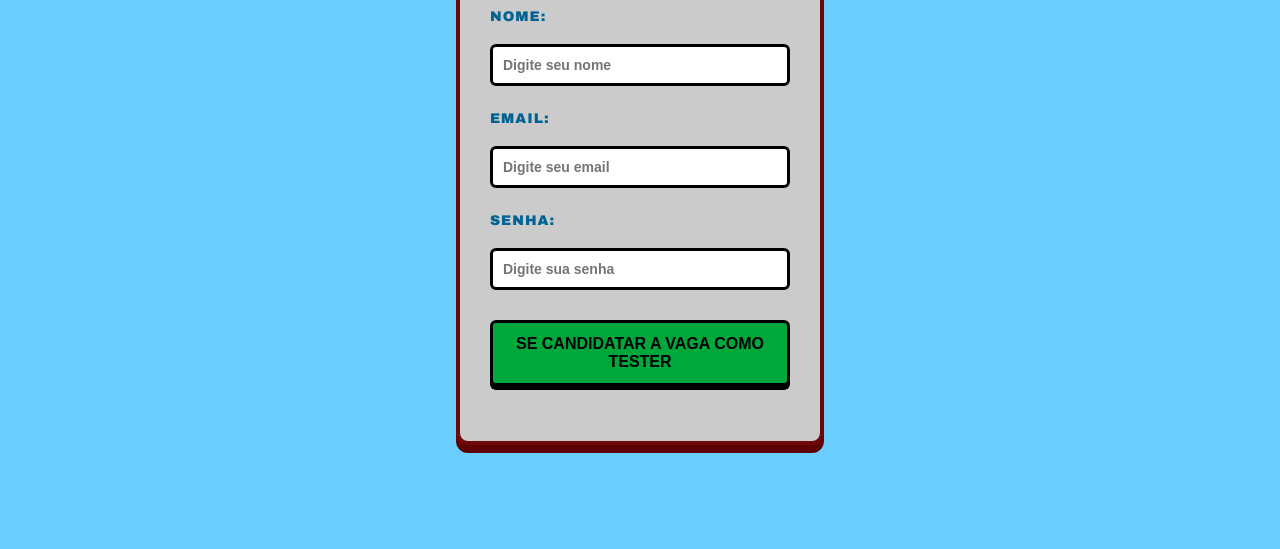
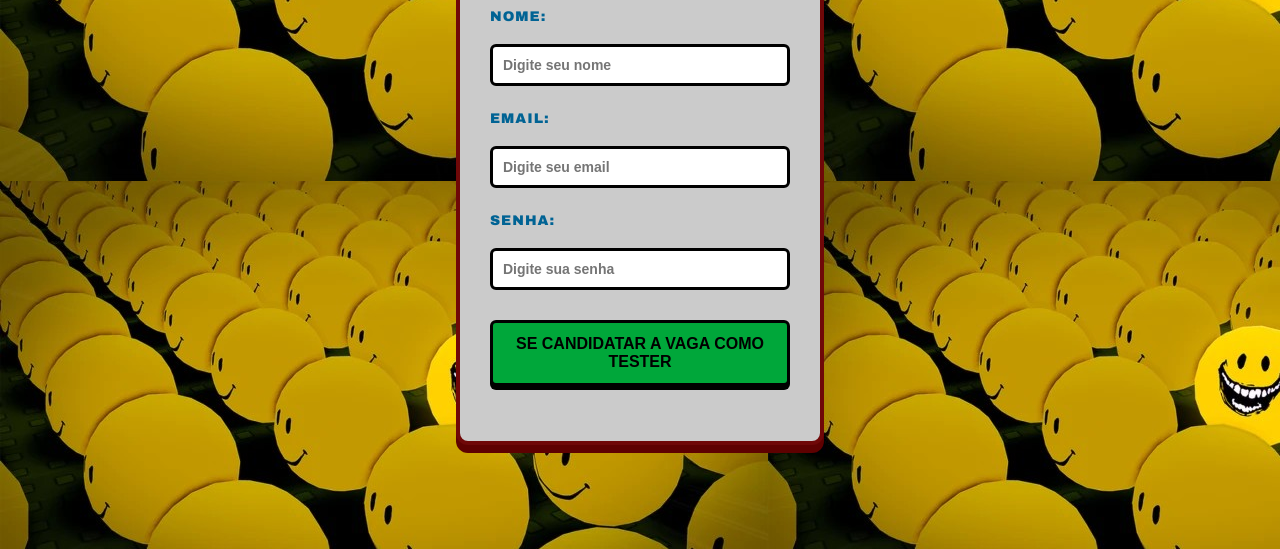
Before and after one commit to jaoousla/Ask-anything, a website: page public/cadastro.html in a window 1280 px wide. Shown: the part 251-800 px from the top of the page. Drawn offline with Linux system fonts and the light colour scheme.

Commit message:
Quarta vez

```diff
--- a/public/casdatro.css
+++ b/public/casdatro.css
@@ -1,5 +1,5 @@
 body {
-  background-color: #6bceff;
+  background-image: url("images/noFilter.jpg");
   color: #006394;
   font-family: 'Arial Black', Impact, sans-serif;
   display: flex;
```
Also changed, not shown: public/images/noFilter.jpg (added).
